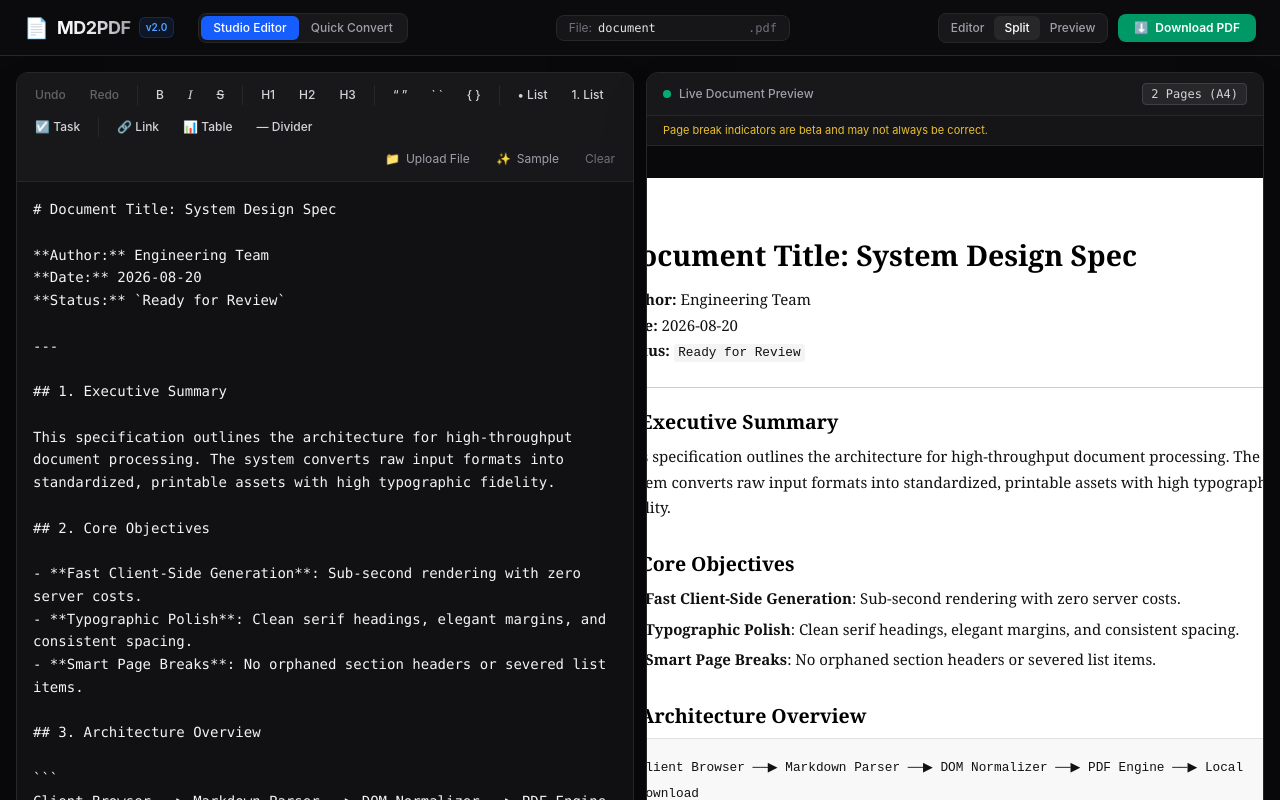
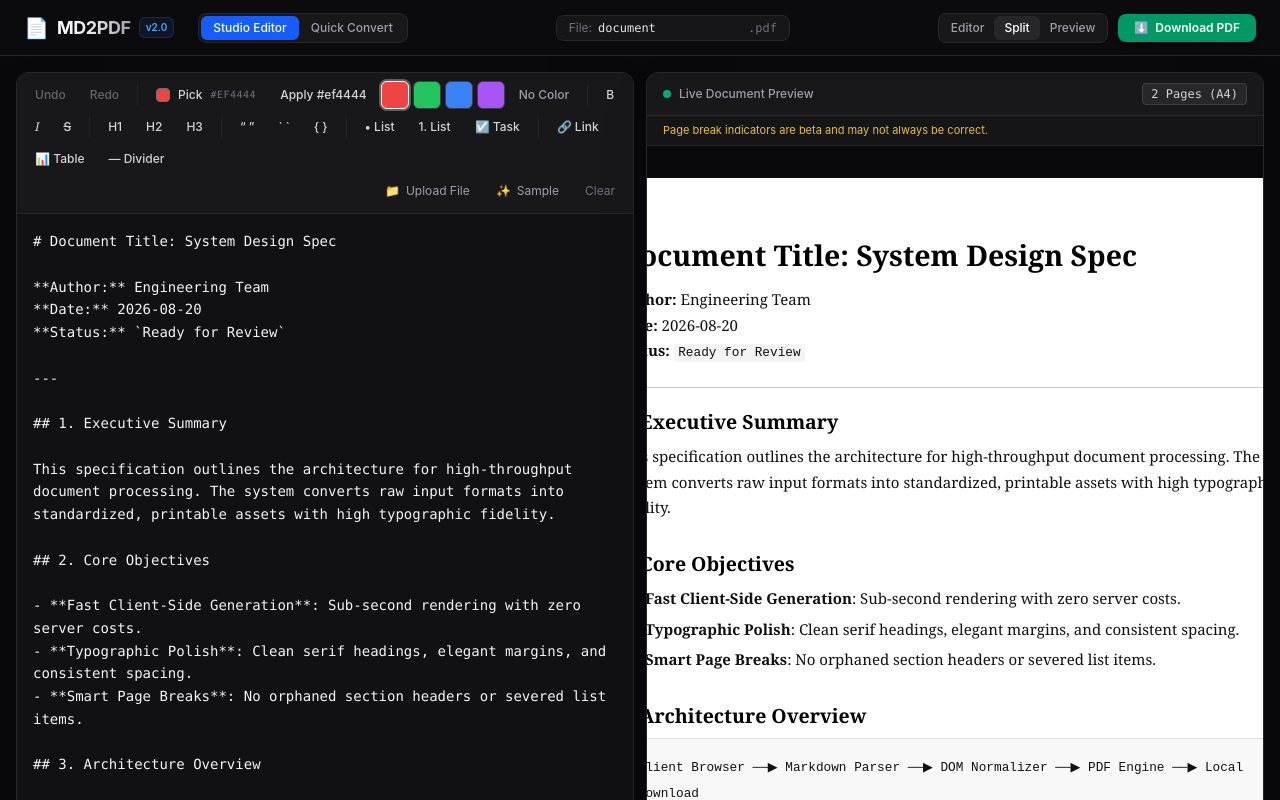
Before and after one commit to Ptalati015/MD2PDF, a React (Vite) app: page / in a window 1280 px wide. Shown: the top 800 px of the page. Built offline with nearby package versions, Linux system fonts and the light colour scheme.

Commit message:
feat: add color selection and application functionality in MarkdownEditor and Toolbar components

```diff
--- a/src/components/MarkdownEditor.tsx
+++ b/src/components/MarkdownEditor.tsx
@@ -1,4 +1,4 @@
-import React, { useRef } from 'react';
+import React, { useRef, useState } from 'react';
 import { Toolbar } from './Toolbar';
 
 interface Props {
@@ -12,6 +12,7 @@ interface Props {
 export function MarkdownEditor({ value, onChange, onUploadFile, onLoadSample, onClear }: Props) {
   const textareaRef = useRef<HTMLTextAreaElement>(null);
   const fileInputRef = useRef<HTMLInputElement>(null);
+  const [activeColor, setActiveColor] = useState('#ef4444');
   const historyRef = useRef<{ value: string; start: number; end: number }[]>([
     { value, start: 0, end: 0 },
   ]);
@@ -58,6 +59,32 @@ export function MarkdownEditor({ value, onChange, onUploadFile, onLoadSample, on
     applySelection();
   };
 
+  const findColorSpan = (selectionStart: number, selectionEnd: number) => {
+    const regex = /<span\s+style="color:([^"]+)">([\s\S]*?)<\/span>/gi;
+    let match: RegExpExecArray | null;
+
+    while ((match = regex.exec(value))) {
+      const spanStart = match.index;
+      const spanText = match[0];
+      const spanEnd = spanStart + spanText.length;
+      const innerStart = spanStart + spanText.indexOf(match[2]);
+      const innerEnd = innerStart + match[2].length;
+
+      if (selectionStart >= innerStart && selectionEnd <= innerEnd) {
+        return {
+          spanStart,
+          spanEnd,
+          innerStart,
+          innerEnd,
+          innerText: match[2],
+          color: match[1],
+        };
+      }
+    }
+
+    return null;
+  };
+
   const handleUndo = () => {
     if (historyIndexRef.current <= 0) return;
     historyIndexRef.current -= 1;
@@ -92,6 +119,58 @@ export function MarkdownEditor({ value, onChange, onUploadFile, onLoadSample, on
     const selectionEnd = selected
       ? start + before.length + selected.length
       : start + before.length + defaultText.length;
+
+    applyValueWithHistory(newValue, selectionStart, selectionEnd);
+  };
+
+  const handleInsertColor = (color: string) => {
+    setActiveColor(color);
+  };
+
+  const applySelectedColor = () => {
+    const textarea = textareaRef.current;
+    if (!textarea) return;
+
+    const start = textarea.selectionStart;
+    const end = textarea.selectionEnd;
+    const selected = value.substring(start, end);
+    const enclosingSpan = findColorSpan(start, end);
+    const textToWrap = selected || 'colored text';
+    const color = activeColor;
+
+    const before = `<span style="color:${color}">`;
+    const after = '</span>';
+
+    if (enclosingSpan && selected === enclosingSpan.innerText) {
+      const newValue =
+        value.substring(0, enclosingSpan.spanStart) + before + enclosingSpan.innerText + after + value.substring(enclosingSpan.spanEnd);
+      const selectionStart = enclosingSpan.spanStart + before.length;
+      const selectionEnd = selectionStart + enclosingSpan.innerText.length;
+      applyValueWithHistory(newValue, selectionStart, selectionEnd);
+      return;
+    }
+
+    const newValue = value.substring(0, start) + before + textToWrap + after + value.substring(end);
+    const selectionStart = start + before.length;
+    const selectionEnd = selectionStart + textToWrap.length;
+
+    applyValueWithHistory(newValue, selectionStart, selectionEnd);
+  };
+
+  const handleRemoveColor = () => {
+    const textarea = textareaRef.current;
+    if (!textarea) return;
+
+    const start = textarea.selectionStart;
+    const end = textarea.selectionEnd;
+    const enclosingSpan = findColorSpan(start, end);
+
+    if (!enclosingSpan) return;
+
+    const newValue =
+      value.substring(0, enclosingSpan.spanStart) + enclosingSpan.innerText + value.substring(enclosingSpan.spanEnd);
+    const selectionStart = enclosingSpan.spanStart;
+    const selectionEnd = selectionStart + enclosingSpan.innerText.length;
 
     applyValueWithHistory(newValue, selectionStart, selectionEnd);
   };
@@ -197,6 +276,10 @@ export function MarkdownEditor({ value, onChange, onUploadFile, onLoadSample, on
     >
       <Toolbar
         onInsert={handleInsert}
+        activeColor={activeColor}
+        onChooseColor={handleInsertColor}
+        onApplyColor={applySelectedColor}
+        onRemoveColor={handleRemoveColor}
         onUndo={handleUndo}
         onRedo={handleRedo}
         canUndo={historyIndexRef.current > 0}
--- a/src/components/MarkdownPreview.tsx
+++ b/src/components/MarkdownPreview.tsx
@@ -1,4 +1,4 @@
-import React, { useRef, useLayoutEffect, useState } from 'react';
+import { useRef, useLayoutEffect, useState } from 'react';
 import {
   PAGE_W_PX,
   PAGE_H_PX,
--- a/src/components/Toolbar.tsx
+++ b/src/components/Toolbar.tsx
@@ -1,5 +1,9 @@
 interface Props {
   onInsert: (before: string, after?: string, defaultText?: string) => void;
+  activeColor: string;
+  onChooseColor: (color: string) => void;
+  onApplyColor: () => void;
+  onRemoveColor: () => void;
   onUndo: () => void;
   onRedo: () => void;
   canUndo: boolean;
@@ -11,6 +15,10 @@ interface Props {
 
 export function Toolbar({
   onInsert,
+  activeColor,
+  onChooseColor,
+  onApplyColor,
+  onRemoveColor,
   onUndo,
   onRedo,
   canUndo,
@@ -19,6 +27,14 @@ export function Toolbar({
   onLoadSample,
   onUploadClick,
 }: Props) {
+  const colorInputId = 'md2pdf-color-input';
+  const presetColors = [
+    { label: 'Red', value: '#ef4444' },
+    { label: 'Green', value: '#22c55e' },
+    { label: 'Blue', value: '#3b82f6' },
+    { label: 'Purple', value: '#a855f7' },
+  ];
+
   const tools = [
     { label: 'B', title: 'Bold (Ctrl+B)', before: '**', after: '**', text: 'bold text', bold: true },
     { label: 'I', title: 'Italic (Ctrl+I)', before: '*', after: '*', text: 'italic text', italic: true },
@@ -48,6 +64,7 @@ export function Toolbar({
           type="button"
           title="Undo (Ctrl+Z)"
           onClick={onUndo}
+          onMouseDown={(e) => e.preventDefault()}
           disabled={!canUndo}
           className="px-2.5 py-1.5 rounded-md font-medium transition-colors text-zinc-300 hover:text-white hover:bg-zinc-800 disabled:opacity-40 disabled:cursor-not-allowed"
         >
@@ -57,10 +74,65 @@ export function Toolbar({
           type="button"
           title="Redo (Ctrl+Y / Shift+Ctrl+Z)"
           onClick={onRedo}
+          onMouseDown={(e) => e.preventDefault()}
           disabled={!canRedo}
           className="px-2.5 py-1.5 rounded-md font-medium transition-colors text-zinc-300 hover:text-white hover:bg-zinc-800 disabled:opacity-40 disabled:cursor-not-allowed"
         >
           Redo
+        </button>
+        <div className="w-px h-5 bg-zinc-800 mx-1" />
+
+        <button
+          type="button"
+          title={`Choose text color (current ${activeColor})`}
+          onMouseDown={(e) => e.preventDefault()}
+          onClick={() => document.getElementById(colorInputId)?.click()}
+          className="px-2.5 py-1.5 rounded-md font-medium transition-colors text-zinc-300 hover:text-white hover:bg-zinc-800 flex items-center gap-2"
+        >
+          <span className="inline-block w-3.5 h-3.5 rounded border border-zinc-500" style={{ backgroundColor: activeColor }} />
+          <span>Pick</span>
+          <span className="font-mono text-[10px] text-zinc-500 uppercase tracking-wider">{activeColor}</span>
+        </button>
+        <button
+          type="button"
+          title={`Apply ${activeColor} to selected text`}
+          onMouseDown={(e) => e.preventDefault()}
+          onClick={onApplyColor}
+          className="px-2.5 py-1.5 rounded-md font-medium transition-colors text-zinc-300 hover:text-white hover:bg-zinc-800"
+        >
+          Apply {activeColor}
+        </button>
+        <input
+          id={colorInputId}
+          type="color"
+          value={activeColor}
+          onChange={(e) => onChooseColor(e.target.value)}
+          className="sr-only"
+          aria-label="Choose text color"
+        />
+        {presetColors.map((color) => (
+          <button
+            key={color.value}
+            type="button"
+            title={`Choose ${color.label} color`}
+            onMouseDown={(e) => e.preventDefault()}
+            onClick={() => onChooseColor(color.value)}
+            className={[
+              'w-7 h-7 rounded-md border transition-all hover:border-zinc-400 hover:scale-105',
+              activeColor.toLowerCase() === color.value ? 'border-white ring-2 ring-white/30' : 'border-zinc-700',
+            ].join(' ')}
+            style={{ backgroundColor: color.value }}
+            aria-label={`Choose ${color.label} color`}
+          />
+        ))}
+        <button
+          type="button"
+          title="Remove color"
+          onMouseDown={(e) => e.preventDefault()}
+          onClick={onRemoveColor}
+          className="px-2.5 py-1.5 rounded-md font-medium transition-colors text-zinc-400 hover:text-white hover:bg-zinc-800"
+        >
+          No Color
         </button>
         <div className="w-px h-5 bg-zinc-800 mx-1" />
 
@@ -73,6 +145,7 @@ export function Toolbar({
               key={idx}
               type="button"
               title={t.title}
+              onMouseDown={(e) => e.preventDefault()}
               onClick={() => onInsert(t.before!, t.after, t.text)}
               className={[
                 'px-2.5 py-1.5 rounded-md font-medium transition-colors text-zinc-300 hover:text-white hover:bg-zinc-800',
```
